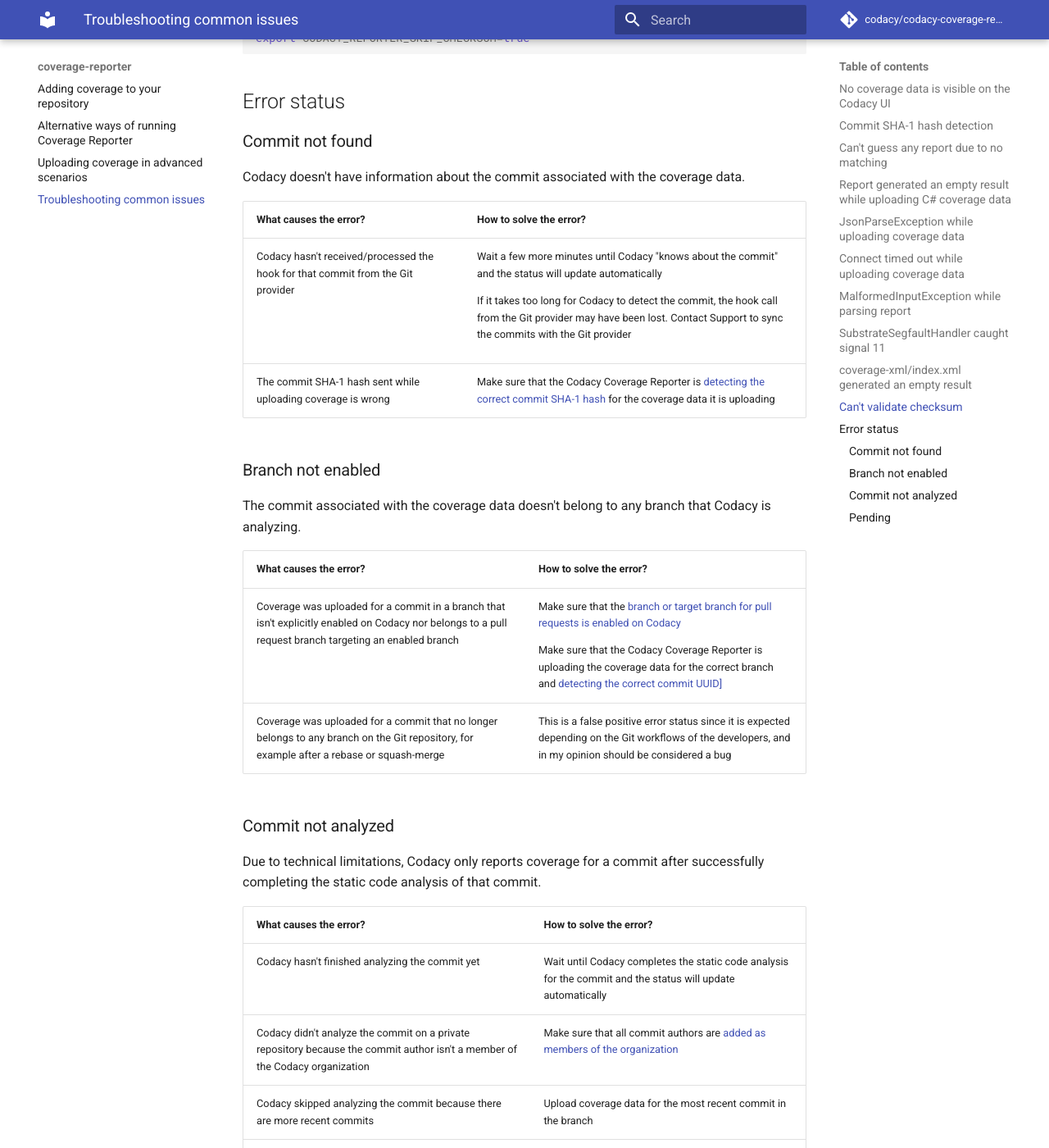
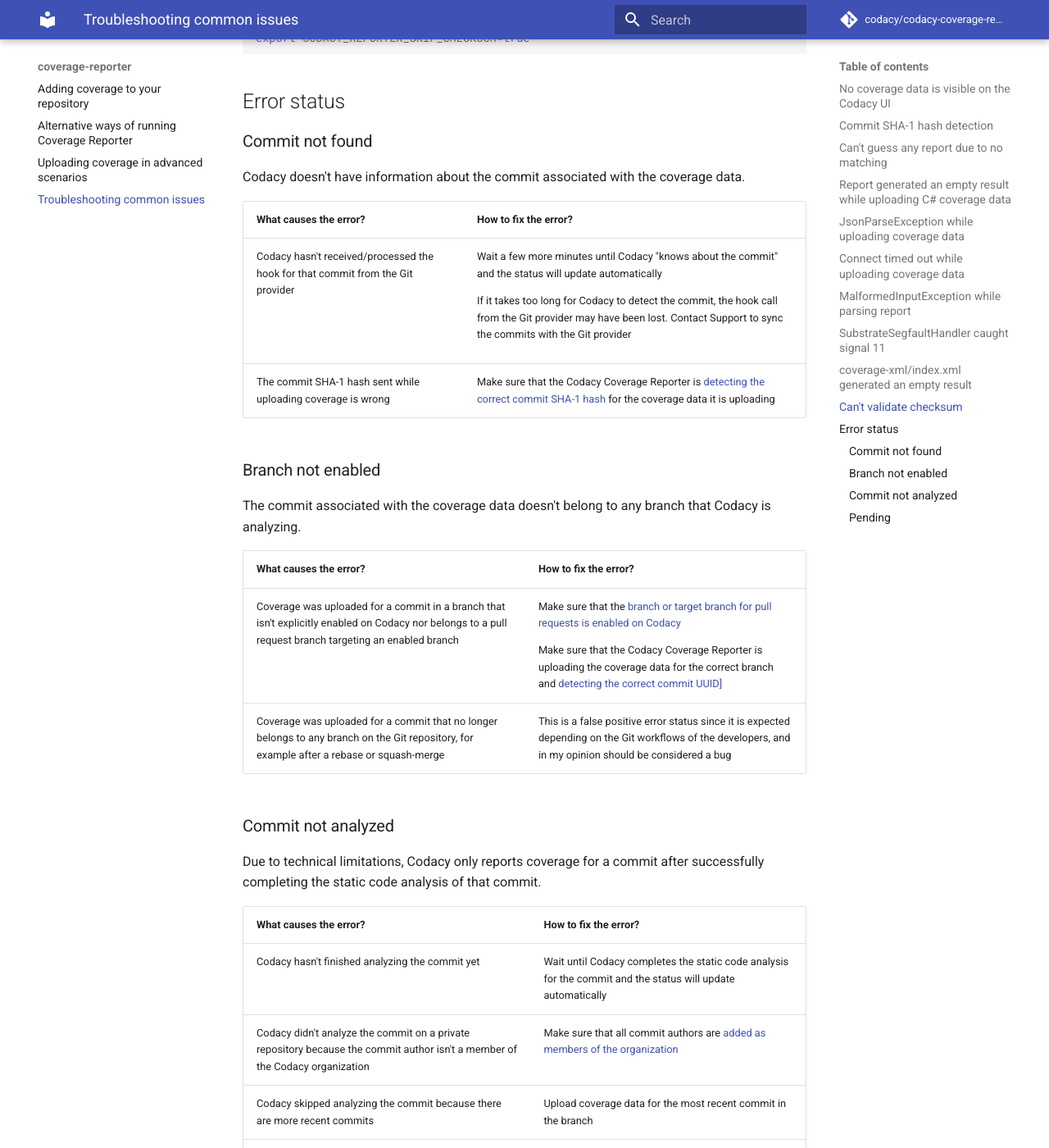
Before and after one commit to codacy/codacy-coverage-reporter, an MkDocs documentation site: the page built from docs/troubleshooting-common-issues.md, in a window 1280 px wide and 1400 px high, scrolled down 4301 px. Shown: the whole window at 82% size. Built offline with MkDocs 1.6.1 and Material for MkDocs 9.7.7, drawn with Linux system fonts in a browser that asks for light colours; comment, search, counter and statistics services are not loaded; some of the changed text lies outside the part shown.

Commit message:
doc: Tweak table header CY-6365

```diff
--- a/docs/troubleshooting-common-issues.md
+++ b/docs/troubleshooting-common-issues.md
@@ -148,7 +148,7 @@
 <thead>
 <tr>
     <th>What causes the error?</th>
-    <th>How to solve the error?</th>
+    <th>How to fix the error?</th>
 </tr>
 </thead>
 <tbody>
@@ -179,7 +179,7 @@
 <thead>
 <tr>
     <th>What causes the error?</th>
-    <th>How to solve the error?</th>
+    <th>How to fix the error?</th>
 </tr>
 </thead>
 <tbody>
@@ -210,7 +210,7 @@
 <thead>
 <tr>
     <th>What causes the error?</th>
-    <th>How to solve the error?</th>
+    <th>How to fix the error?</th>
 </tr>
 </thead>
 <tbody>
@@ -265,7 +265,7 @@
 <thead>
 <tr>
     <th>What causes the error?</th>
-    <th>How to solve the error?</th>
+    <th>How to fix the error?</th>
 </tr>
 </thead>
 <tbody>
```
